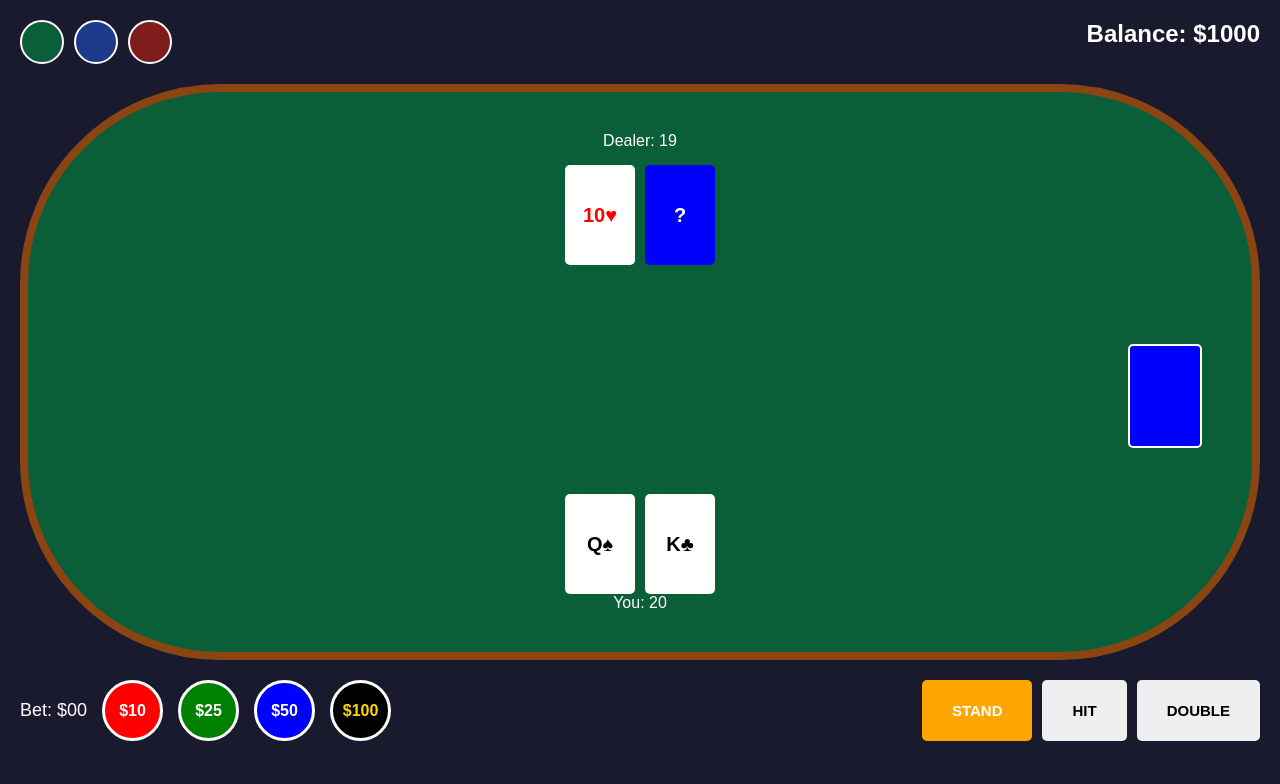
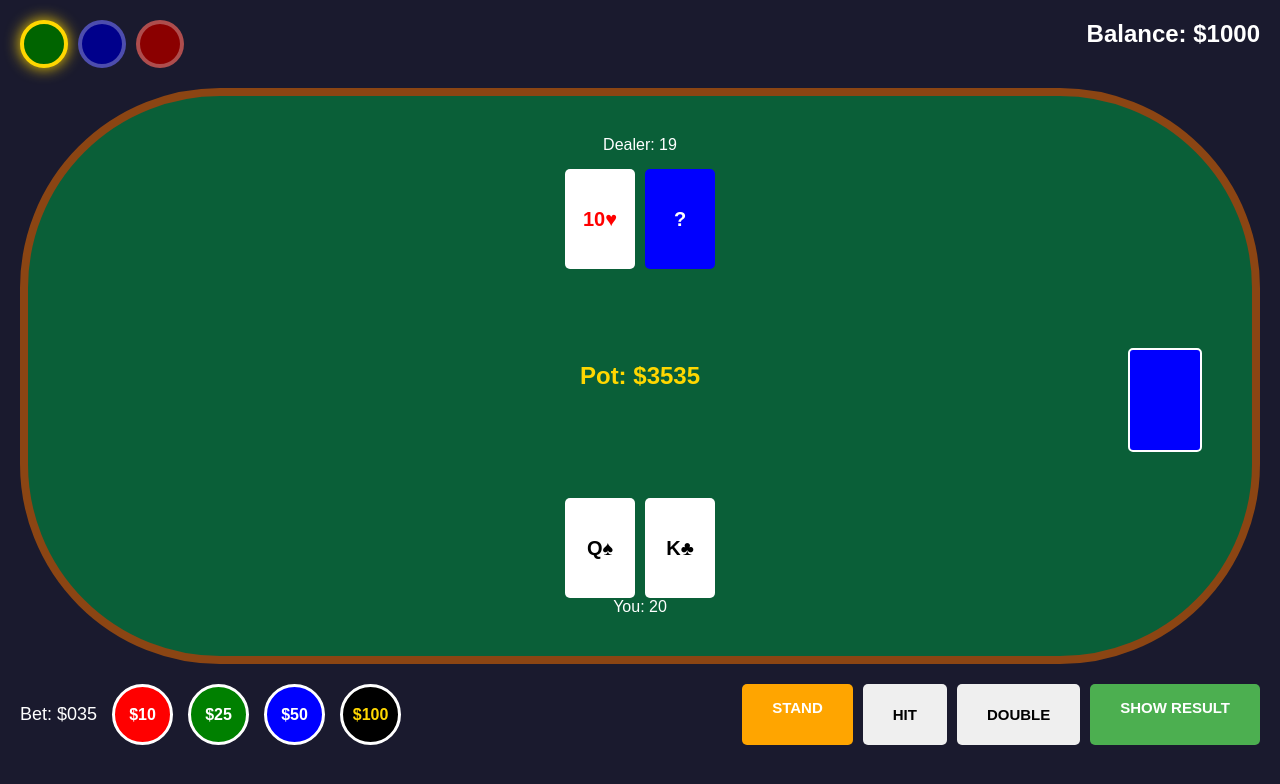
Before and after one commit to Jemal-H/Project-1, a plain HTML site: page blackjack.html in a window 1280 px wide. Drawn offline with Linux system fonts and the light colour scheme.

Commit message:
Add files via upload

```diff
--- a/blackjack.html
+++ b/blackjack.html
@@ -9,12 +9,21 @@
 
 <div class="gamepage">
 
+    <!-- Color selection (hidden radio inputs) -->
+    <input type="radio" name="tablecolor" id="green-table" checked>
+    <input type="radio" name="tablecolor" id="blue-table">
+    <input type="radio" name="tablecolor" id="red-table">
+
+    <!-- Game action controls -->
+    <input type="checkbox" id="stand-action">
+    <input type="checkbox" id="show-result">
+
     <!-- Top bar -->
     <div class="topbar">
         <div class="colorbtns">
-            <div class="colorbtn green"></div>
-            <div class="colorbtn blue"></div>
-            <div class="colorbtn red"></div>
+            <label for="green-table" class="colorbtn green"></label>
+            <label for="blue-table" class="colorbtn blue"></label>
+            <label for="red-table" class="colorbtn red"></label>
         </div>
         <div class="money">Balance: $<span class="balance-amount">1000</span></div>
     </div>
@@ -64,17 +73,18 @@
         <!-- Betting area -->
         <div class="betting">
             <span class="bettext">Bet: $<span class="current-bet">0</span></span>
-            <div class="chip red-chip animate-chip" style="animation-delay: 1s">$10</div>
-            <div class="chip green-chip animate-chip" style="animation-delay: 2s">$25</div>
+            <div class="chip red-chip">$10</div>
+            <div class="chip green-chip">$25</div>
             <div class="chip blue-chip">$50</div>
             <div class="chip black-chip">$100</div>
         </div>
 
         <!-- Game buttons -->
         <div class="gamebuttons">
-            <button class="hitbtn animate-hit">STAND</button>
+            <label for="stand-action" class="button-label hitbtn">STAND</label>
             <button class="standbtn">HIT</button>
             <button class="doublebtn">DOUBLE</button>
+            <label for="show-result" class="button-label" style="background: #4CAF50; color: white; padding: 15px 30px; border-radius: 5px; cursor: pointer; font-weight: bold;">SHOW RESULT</label>
         </div>
 
     </div>
--- a/blackstyle.css
+++ b/blackstyle.css
@@ -7,6 +7,12 @@ body {
 
 .gamepage {
     padding: 20px;
+}
+
+/* Hide the radio inputs */
+input[type="radio"],
+input[type="checkbox"] {
+    display: none;
 }
 
 .topbar {
@@ -24,17 +30,34 @@ body {
     width: 40px;
     height: 40px;
     border-radius: 50%;
-    border: 2px solid white;
+    border: 4px solid rgba(255, 255, 255, 0.3);
     cursor: pointer;
+    transition: all 0.3s ease;
 }
 
 .colorbtn:hover {
     transform: scale(1.2);
 }
 
-.green { background: #0a5f38; }
-.blue { background: #1e3a8a; }
-.red { background: #7f1d1d; }
+.green { background: darkgreen; }
+.blue { background: darkblue; }
+.red { background: darkred; }
+
+/* Active state for selected color button */
+#green-table:checked ~ .topbar .green {
+    border: 4px solid gold;
+    box-shadow: 0 0 15px gold;
+}
+
+#blue-table:checked ~ .topbar .blue {
+    border: 4px solid gold;
+    box-shadow: 0 0 15px gold;
+}
+
+#red-table:checked ~ .topbar .red {
+    border: 4px solid gold;
+    box-shadow: 0 0 15px gold;
+}
 
 .money {
     font-size: 24px;
@@ -52,6 +75,20 @@ body {
     justify-content: space-between;
     align-items: center;
     position: relative;
+    transition: background 0.5s ease;
+}
+
+/* Change table color based on selected radio button */
+#green-table:checked ~ .gametable {
+    background: #0a5f38;
+}
+
+#blue-table:checked ~ .gametable {
+    background: #1e3a8a;
+}
+
+#red-table:checked ~ .gametable {
+    background: #7f1d1d;
 }
 
 .pot-area {
@@ -65,8 +102,7 @@ body {
     font-size: 24px;
     font-weight: bold;
     color: gold;
-    opacity: 0;
-    animation: showpot 0.5s ease-in 5.5s forwards;
+    opacity: 1;
 }
 
 @keyframes showpot {
@@ -75,8 +111,7 @@ body {
 }
 
 .pot-amount::after {
-    content: '0';
-    animation: changepot 0.1s steps(1) 5.5s forwards;
+    content: '35';
 }
 
 @keyframes changepot {
@@ -106,9 +141,7 @@ body {
     display: flex;
     align-items: center;
     justify-content: center;
-    animation: cardslide 0.5s;
-    opacity: 0;
-    animation-fill-mode: forwards;
+    opacity: 1;
 }
 
 @keyframes cardslide {
@@ -151,7 +184,6 @@ body {
 
 .bettext {
     font-size: 18px;
-    animation: updatebet 0.5s ease-in 5s forwards;
 }
 
 @keyframes updatebet {
@@ -161,8 +193,7 @@ body {
 }
 
 .current-bet::after {
-    content: '0';
-    animation: changbet 0.1s steps(1) 5s forwards;
+    content: '35';
 }
 
 @keyframes changbet {
@@ -179,16 +210,12 @@ body {
     align-items: center;
     justify-content: center;
     cursor: pointer;
+    transition: transform 0.2s ease;
 }
 
 .chip:hover {
     transform: scale(1.2);
 }
-
-.animate-chip {
-    animation: chipfly 0.8s ease-out forwards;
-}
-
 
 .red-chip { background: red; }
 .green-chip { background: green; }
@@ -207,19 +234,43 @@ button {
     border-radius: 5px;
     cursor: pointer;
     font-weight: bold;
+    transition: transform 0.2s ease;
 }
 
 button:hover {
     transform: scale(1.1);
 }
 
+.button-label {
+    padding: 15px 30px;
+    font-size: 15px;
+    border: none;
+    border-radius: 5px;
+    cursor: pointer;
+    font-weight: bold;
+    display: inline-block;
+    transition: transform 0.2s ease;
+}
+
+.button-label:hover {
+    transform: scale(1.1);
+}
+
+/* Visual feedback for clicked buttons */
+#stand-action:checked ~ .bottomarea .hitbtn {
+    background: #ff6b00;
+    box-shadow: inset 0 2px 8px rgba(0,0,0,0.3);
+}
+
+#show-result:checked ~ .bottomarea .button-label[for="show-result"] {
+    background: #45a049;
+    box-shadow: inset 0 2px 8px rgba(0,0,0,0.3);
+}
+
 
 .hitbtn {
   background: orange;
   color: white;
-  animation: standaction 0.6s ease;
-  animation-delay: 3s; /* start at 10 seconds */
-  animation-fill-mode: forwards;
 }
 .card-wrapper {
     position: relative;
@@ -247,9 +298,8 @@ button:hover {
     background: blue;
     color: white;
     z-index: 2;
-    animation: fadeOut 0.8s ease forwards;
-    animation-delay: 8s;
     opacity: 1;
+    transition: opacity 0.5s ease;
 }
 
 /* Faceup card styling */
@@ -257,9 +307,17 @@ button:hover {
     background: white;
     color: red;
     z-index: 1;
-    animation: fadeIn 0.8s ease forwards;
-    animation-delay: 8s;
     opacity: 0;
+    transition: opacity 0.5s ease;
+}
+
+/* When stand button is clicked, reveal dealer card */
+#stand-action:checked ~ .gametable .dealerside .facedown {
+    opacity: 0;
+}
+
+#stand-action:checked ~ .gametable .dealerside .faceup {
+    opacity: 1;
 }
 
 /* Dealer reveal keyframes */
@@ -279,16 +337,22 @@ button:hover {
     position: fixed;
     top: 45%;
     left: 50%;
-    transform: translate(-50%, -50%);
+    transform: translate(-50%, -50%) scale(0.8);
     background: #000;
     padding: 40px 80px;
     border-radius: 15px;
     font-size: 40px;
     color: limegreen;
     opacity: 0;
-    animation: showwin 0.8s ease forwards;
-    animation-delay: 9s; /* Adjust timing as needed */
     z-index: 10;
+    pointer-events: none;
+    transition: all 0.5s ease;
+}
+
+/* Show result when checkbox is checked */
+#show-result:checked ~ .losemsg {
+    opacity: 1;
+    transform: translate(-50%, -50%) scale(1);
 }
 
 @keyframes showwin {
```
